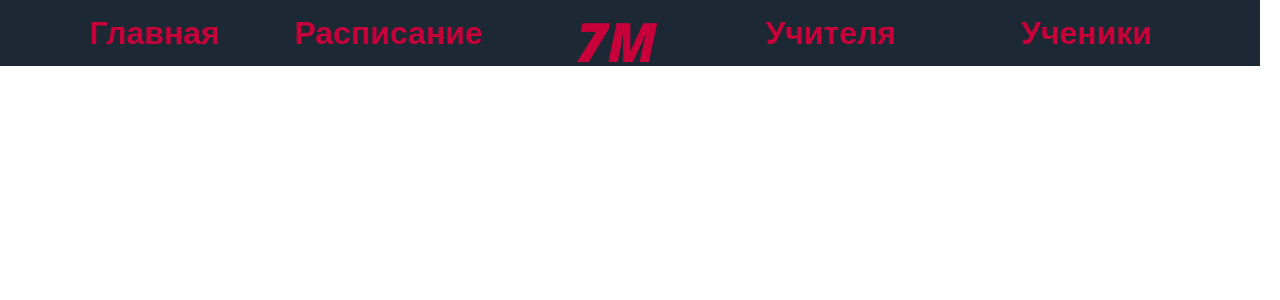
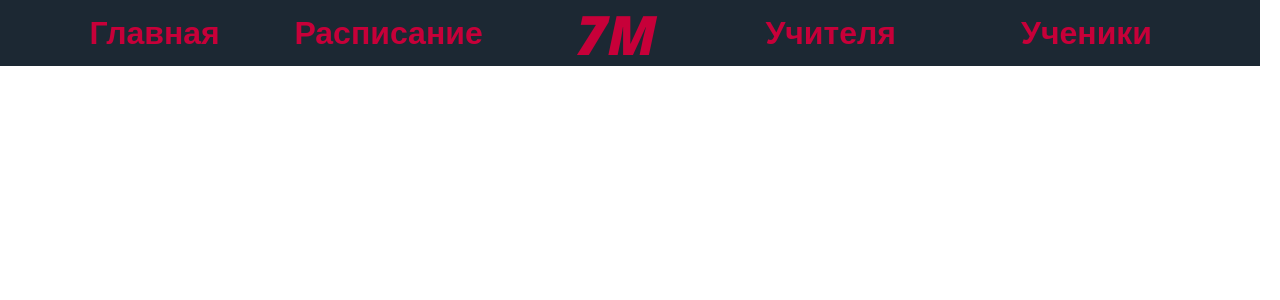
Before and after one commit to redgarus/seven, a Flask app: page /dnevnik in a window 1280 px wide; the page is wider, and only the part inside the window is pictured. Shown: the top 300 px of that part. Run offline with Flask 2, Linux system fonts and the light colour scheme.

Commit message:
Fsokiety

```diff
--- a/static/css/style.css
+++ b/static/css/style.css
@@ -8,18 +8,12 @@ a{
 	padding: 50px 630px;
 }
 
-.ts_back {
-    padding: 5px 5px 10px;
-	left: 45%;
-	position: relative;
-}
-
 .ts {
 	left: 45%;
 	color: #C70039;
 	font-size: 1.7em;
 	position: absolute;
-	top: 1.8%;
+	top: 0.9%;
 }
 
 .text-top {
--- a/templates/main.html
+++ b/templates/main.html
@@ -14,7 +14,6 @@
 		<a class="url_title" href="/home">Главная</a>
 		<a href="/dnevnik" class="dnevnik">Расписание</a>
 		<p class="ts">7M</p>
-		<div class="ts_back"></div>
 		<a href="/teachers" class="teachers">Учителя</a>
 		<a href="/students" class="url_students">Ученики</a>
 	</nav>
```
